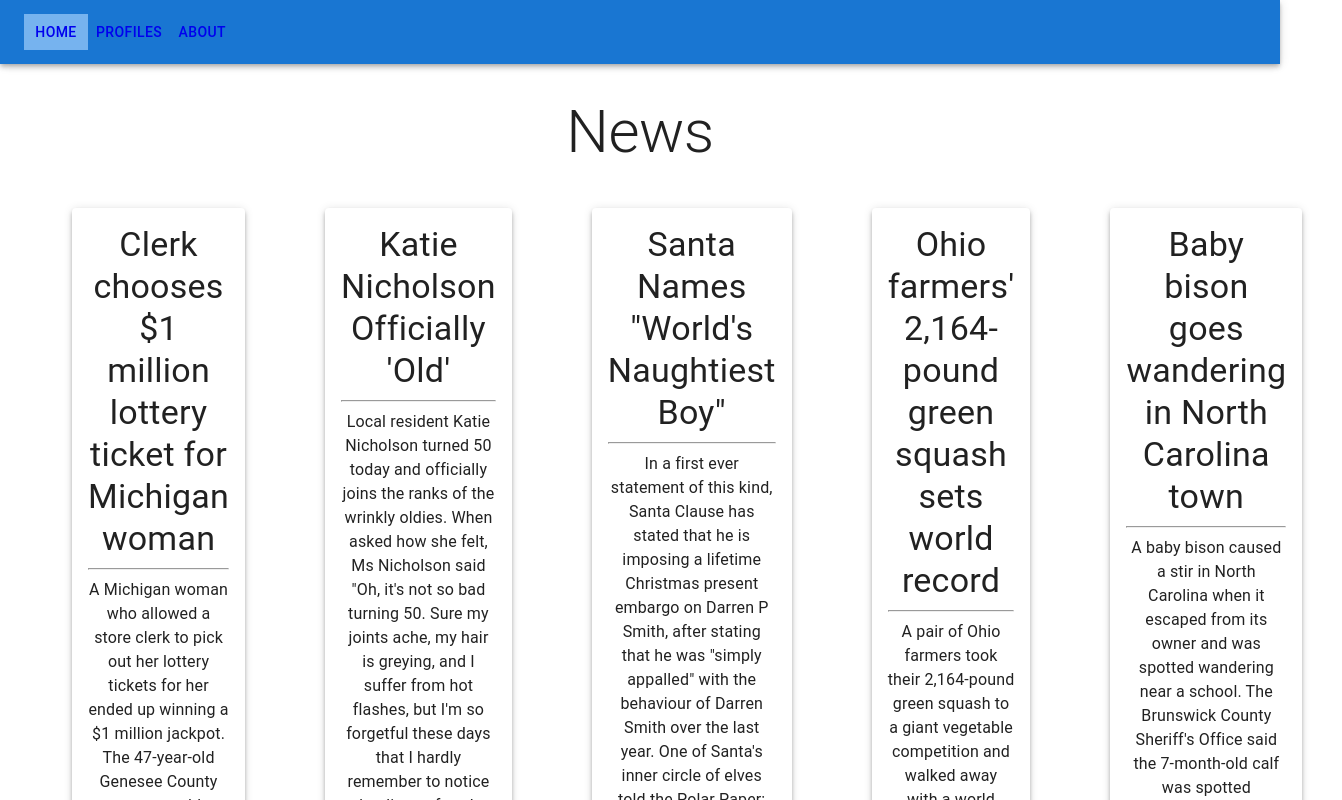
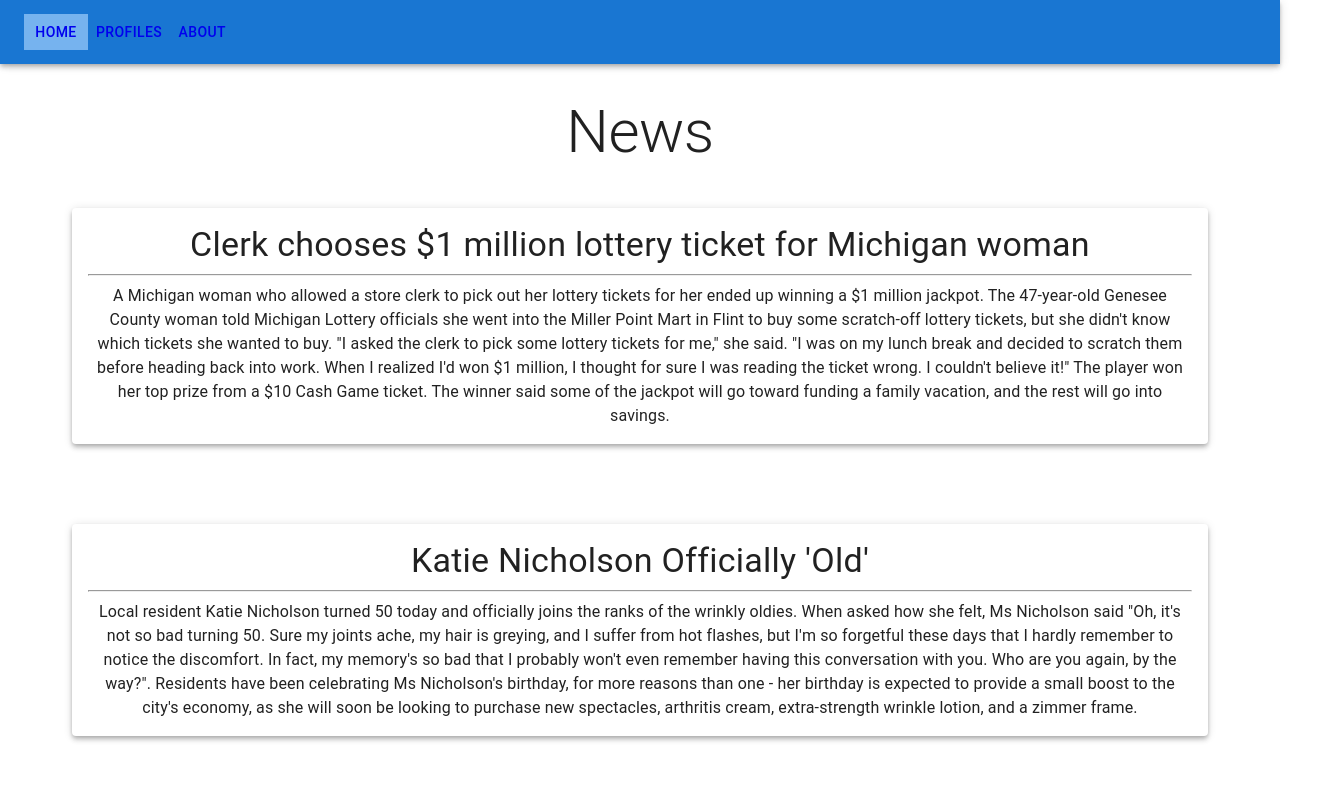
Before and after one commit to neg-0/social-network, a React (Create React App) app: page / in a window 1280 px wide. Shown: the top 800 px of the page, 1342 px wide, since content can reach past the window. Built offline with nearby package versions, Linux system fonts and the light colour scheme.

Commit message:
Added wrapping

```diff
--- a/src/components/ArticleList.js
+++ b/src/components/ArticleList.js
@@ -5,7 +5,7 @@ import { Box } from "@mui/system"
 export default function ArticleList() {
     return (
         <div>
-            <Box display="flex">
+            <Box display="flex" flexWrap="wrap">
                 {UserProfile.newsArticles.map((article, index) => <Article article={article} />)}
             </Box>
         </div>
```
